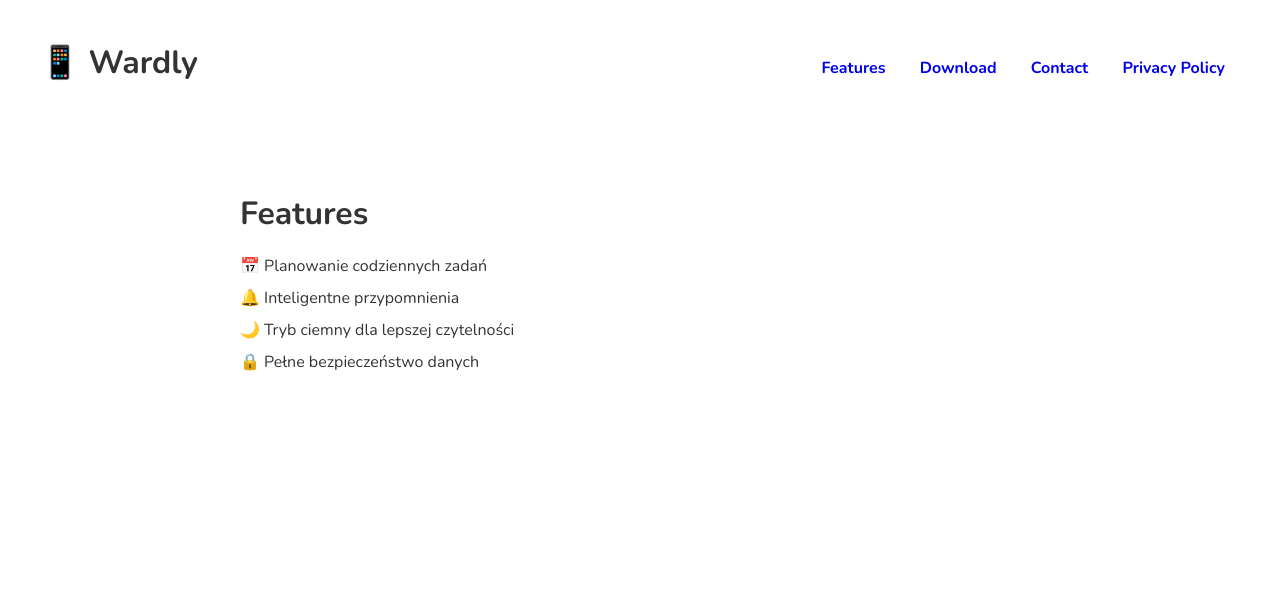
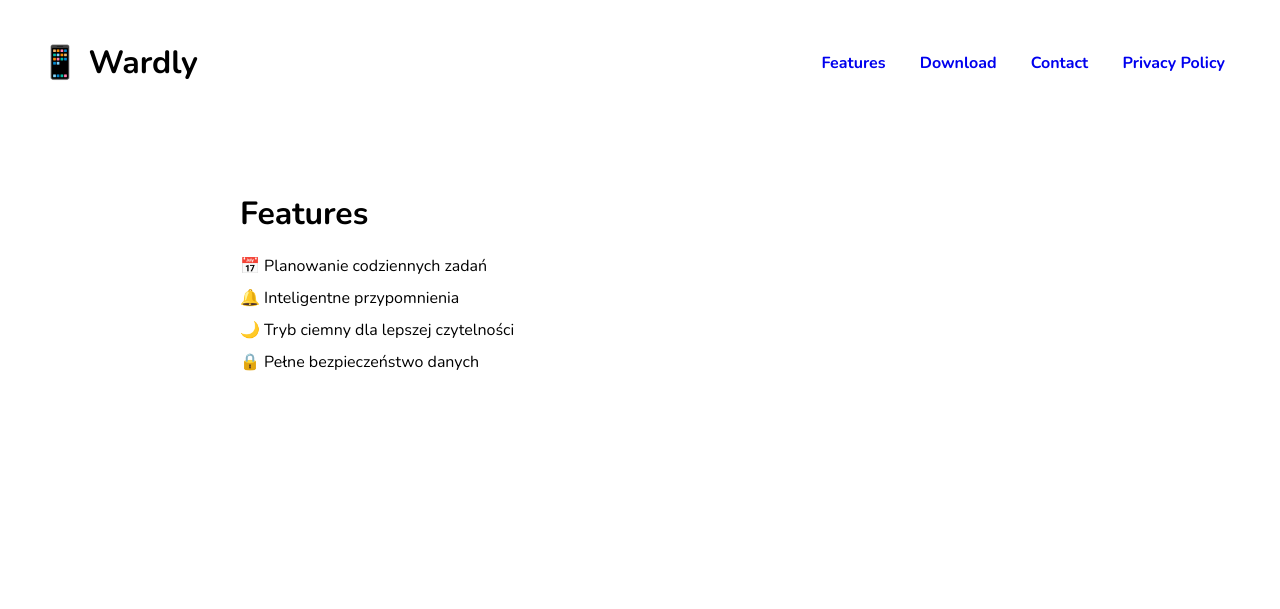
Before and after one commit to miltenkot/wardly.github.io, a plain HTML site: page index.html in a window 1280 px wide. Drawn offline with nearby package versions, Linux system fonts and the light colour scheme.

Commit message:
Update style.css

```diff
--- a/style.css
+++ b/style.css
@@ -2,7 +2,6 @@ body {
   font-family: sans-serif;
   margin: 0;
   padding: 0;
-  color: #333;
   font-family: 'Nunito', sans-serif;
 }
 
@@ -18,10 +17,6 @@ header .container {
   display: flex;
   align-items: center;
   justify-content: space-between;
-}
-
-nav {
-  margin-top: 10px;
 }
 
 nav a {
```
